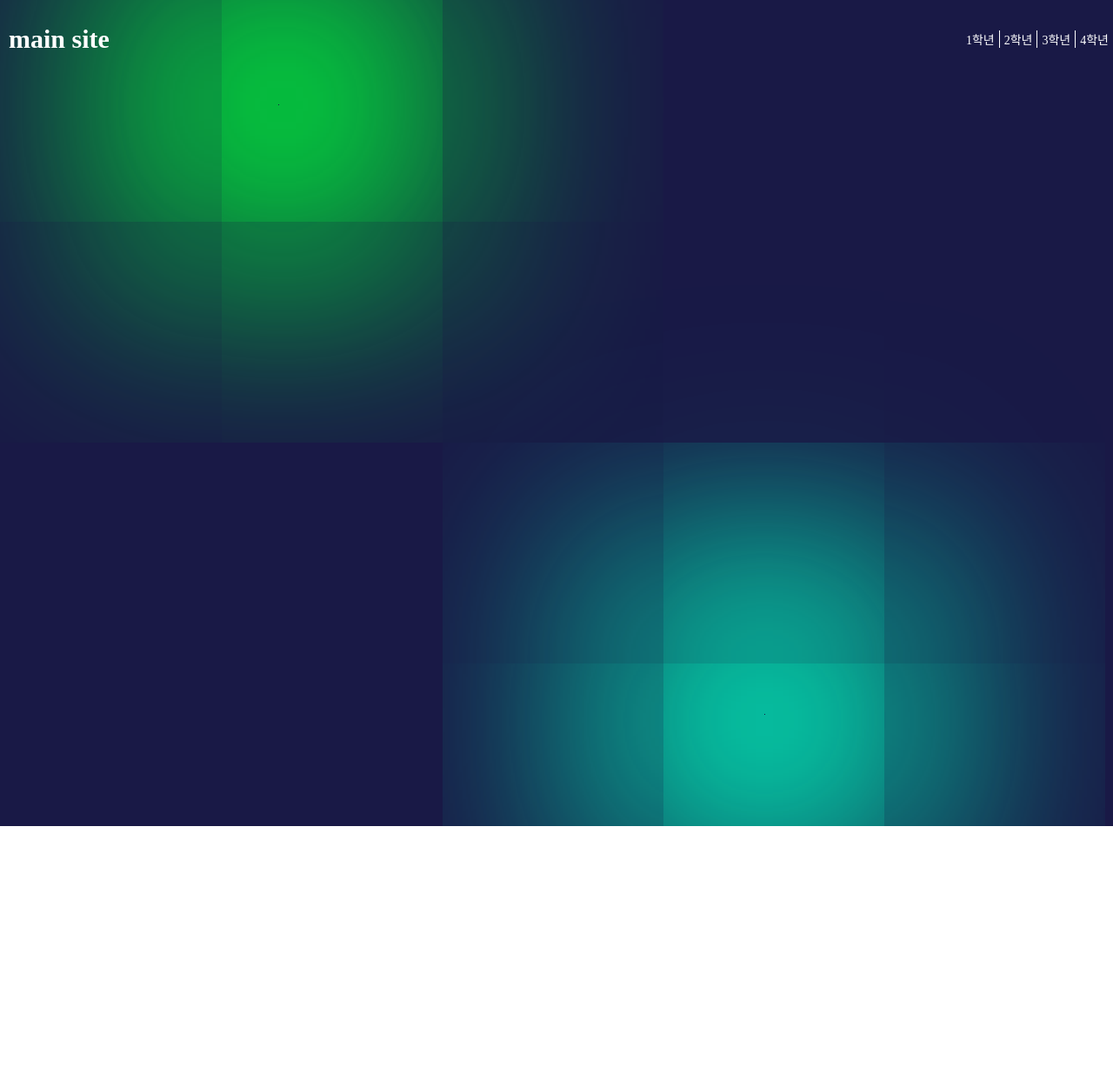
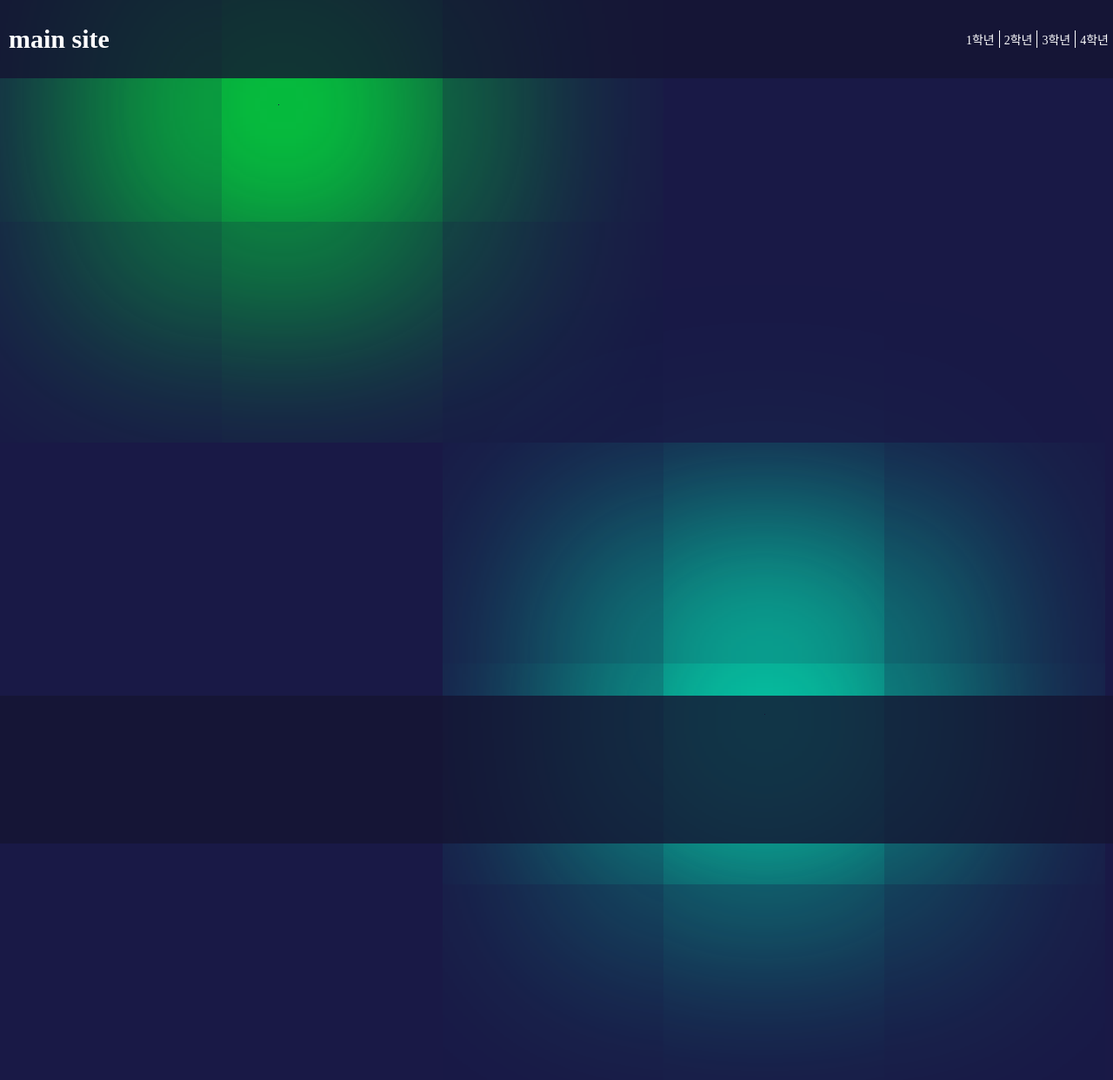
Before and after one commit to sjw3823/sjw3823.github.io, a plain HTML site: page index.html in a window 1280 px wide. Shown: the whole page at 87% size. Drawn offline with Linux system fonts and the light colour scheme.

Commit message:
Update index.html

```diff
--- a/index.html
+++ b/index.html
@@ -34,7 +34,7 @@ footer {
             top:0;
             width:100%;
             height:90px;
-            background-color:rgba(20,20,50,0);
+            background-color:rgba(20,20,50,0.8);
             display: flex;
             flex-direction: row;
             flex-wrap: nowrap;
@@ -124,7 +124,7 @@ footer {
             bottom:-170px;
             width:100%;
             height:170px;
-            background-color:rgba(20,20,50,0);
+            background-color:rgba(20,20,50,0.8);
             display: flex;
             flex-direction: row;
             flex-wrap: nowrap;
@@ -136,7 +136,7 @@ footer {
 
         #main_2
         {
-            background-color:white;
+            background-color:rgba20,20,50,0.8();
             position:relative;
             width:100%;
             height:600px;
```
